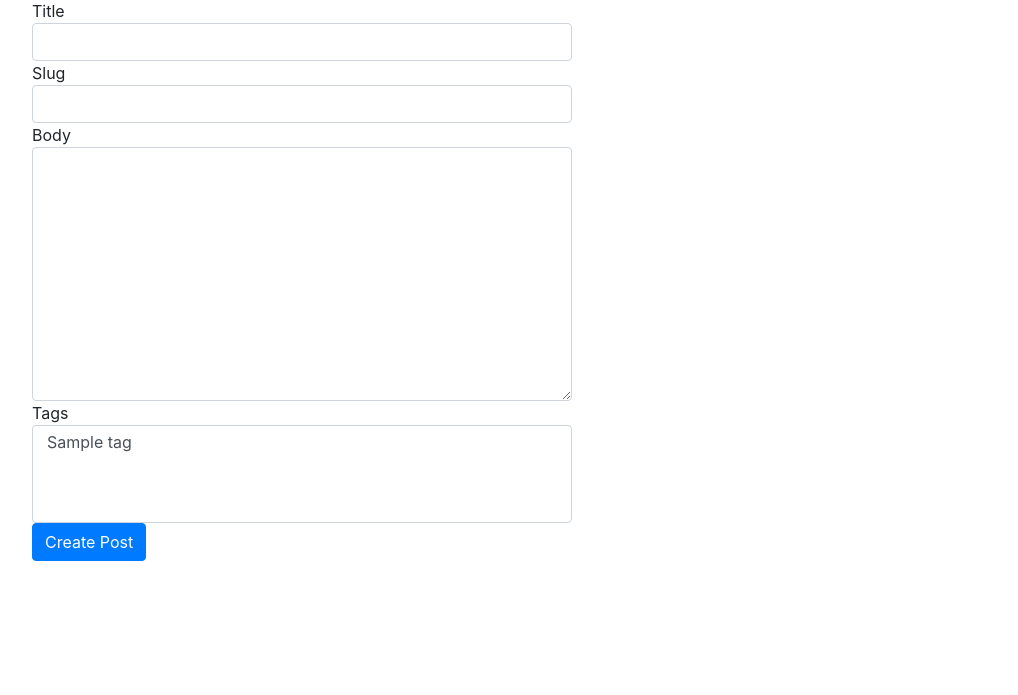
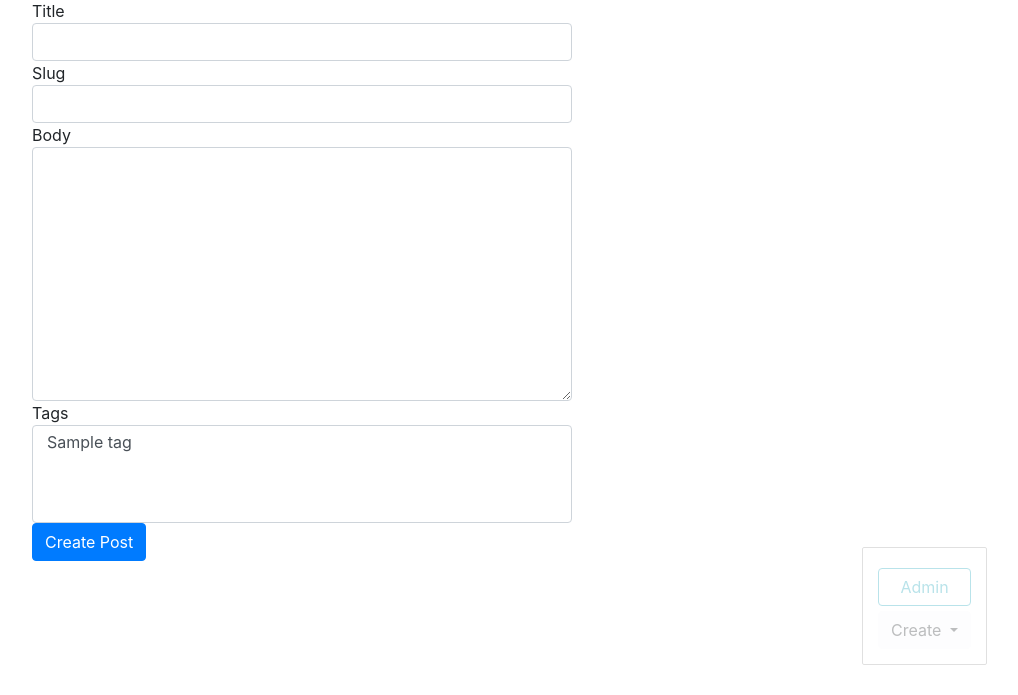
Before and after one commit to dreamcastjk/django-blog, a Django app: page /blog/post/create/ in a window 1280 px wide. Shown: the part 105-800 px from the top of the page, without its empty margins (243-1261 px from the left). Run offline with Django 3.2, Linux system fonts and the light colour scheme; tables that the repository leaves empty hold one stand-in row (values such as "Sample post"); some libraries are stand-ins or nearby versions.

Commit message:
custom css

```diff
--- a/blog/templates/blog/base_blog.html
+++ b/blog/templates/blog/base_blog.html
@@ -1 +1,17 @@
 {% extends 'base.html' %}
+{% block admin-panel %}
+
+    <div class="btn-group">
+        <button type="button" class="btn btn-light dropdown-toggle" data-toggle="dropdown" aria-haspopup="true"
+                aria-expanded="false">
+            Create
+        </button>
+        <div class="dropdown-menu">
+            <a class="dropdown-item" href="{% url 'post_create_url' %}">Post</a>
+            <a class="dropdown-item" href="{% url 'tag_create_url' %}">Tag</a>
+        </div>
+    </div>
+
+    <a href="{{ admin_object.get_update_url }}" class="btn btn-light edit" style="{% if detail %}display: block;{% endif %}">Edit</a>
+    <a href="{{ admin_object.get_delete_url }}" class="btn btn-danger delete" style="{% if detail %}display: block;{% endif %}">Delete</a>
+{% endblock %}
--- a/blog/utils.py
+++ b/blog/utils.py
@@ -11,7 +11,9 @@ class ObjectDetailMixin:
     def get(self, request, slug):
             obj = get_object_or_404(self.model, slug__iexact=slug)
             return render(request, self.template, context={
-                str(self.model.__name__).lower(): obj
+                str(self.model.__name__).lower(): obj,
+                'admin_object': obj,
+                'detail': True
             })
 
 
--- a/blogengine/settings.py
+++ b/blogengine/settings.py
@@ -122,3 +122,6 @@ USE_TZ = True
 # https://docs.djangoproject.com/en/3.0/howto/static-files/
 
 STATIC_URL = '/static/'
+STATICFILES_DIRS = [
+    os.path.join(BASE_DIR, 'static')
+]
--- /dev/null
+++ b/static/css/styles.css
@@ -0,0 +1,22 @@
+.admin-panel {
+    border: 1px solid #999;
+    border-radius: 2px;
+    position: fixed;
+    right: 50px;
+    bottom: 30px;
+    opacity: 0.3;
+    padding: 15px;
+}
+
+.admin-panel:hover {
+    opacity: 1;
+}
+
+.admin-panel a {
+    display: block;
+    margin: 5px 0;
+}
+
+a.edit, a.delete {
+    display: none;
+}
--- a/templates/base.html
+++ b/templates/base.html
@@ -1,9 +1,21 @@
+{% load static %}
+
 <!DOCTYPE html>
 <html lang="en">
 <head>
     <meta charset="UTF-8">
+    <script src="https://code.jquery.com/jquery-3.5.1.slim.min.js"
+            integrity="sha384-DfXdz2htPH0lsSSs5nCTpuj/zy4C+OGpamoFVy38MVBnE+IbbVYUew+OrCXaRkfj"
+            crossorigin="anonymous"></script>
+    <script src="https://cdn.jsdelivr.net/npm/popper.js@1.16.0/dist/umd/popper.min.js"
+            integrity="sha384-Q6E9RHvbIyZFJoft+2mJbHaEWldlvI9IOYy5n3zV9zzTtmI3UksdQRVvoxMfooAo"
+            crossorigin="anonymous"></script>
+    <script src="https://stackpath.bootstrapcdn.com/bootstrap/4.5.0/js/bootstrap.min.js"
+            integrity="sha384-OgVRvuATP1z7JjHLkuOU7Xw704+h835Lr+6QL9UvYjZE3Ipu6Tp75j7Bh/kR0JKI"
+            crossorigin="anonymous"></script>
     <link rel="stylesheet" href="https://stackpath.bootstrapcdn.com/bootstrap/4.5.0/css/bootstrap.min.css"
           integrity="sha384-9aIt2nRpC12Uk9gS9baDl411NQApFmC26EwAOH8WgZl5MYYxFfc+NcPb1dKGj7Sk" crossorigin="anonymous">
+    <link rel="stylesheet" href="{% static 'css/styles.css' %}">
     <title>
         {% block title %}
             Blog Engine
@@ -59,6 +71,10 @@
     </div>
 </div>
 
+<div class="admin-panel align-items-center">
+    <a href="/admin" class="btn btn-outline-info">Admin</a>
+    {% block admin-panel %}{% endblock %}
+</div>
 
 </body>
 </html>
```
